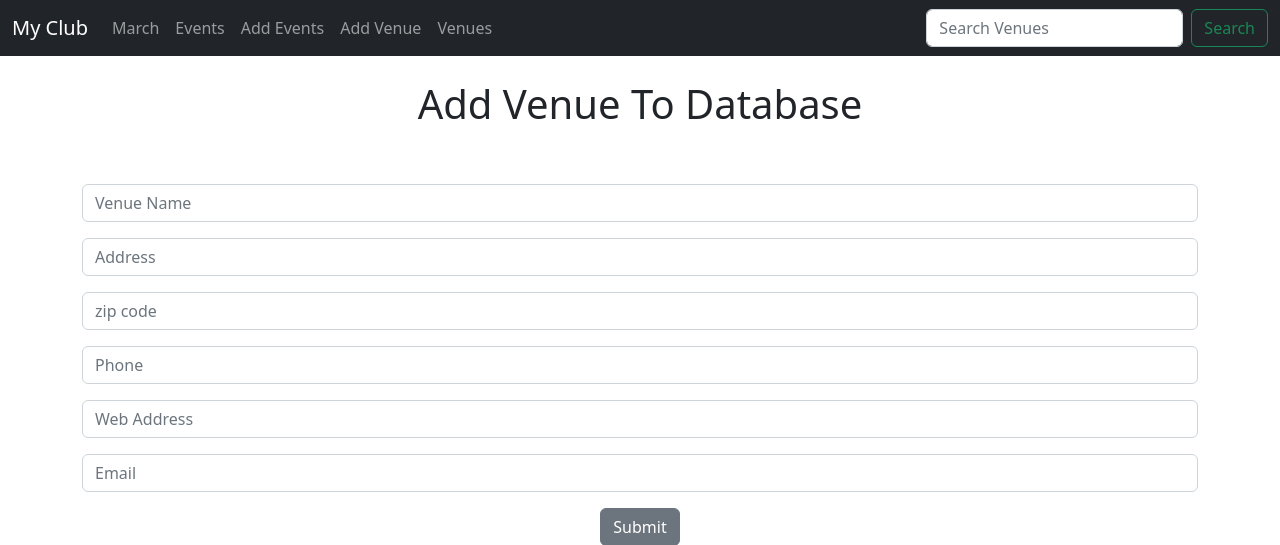
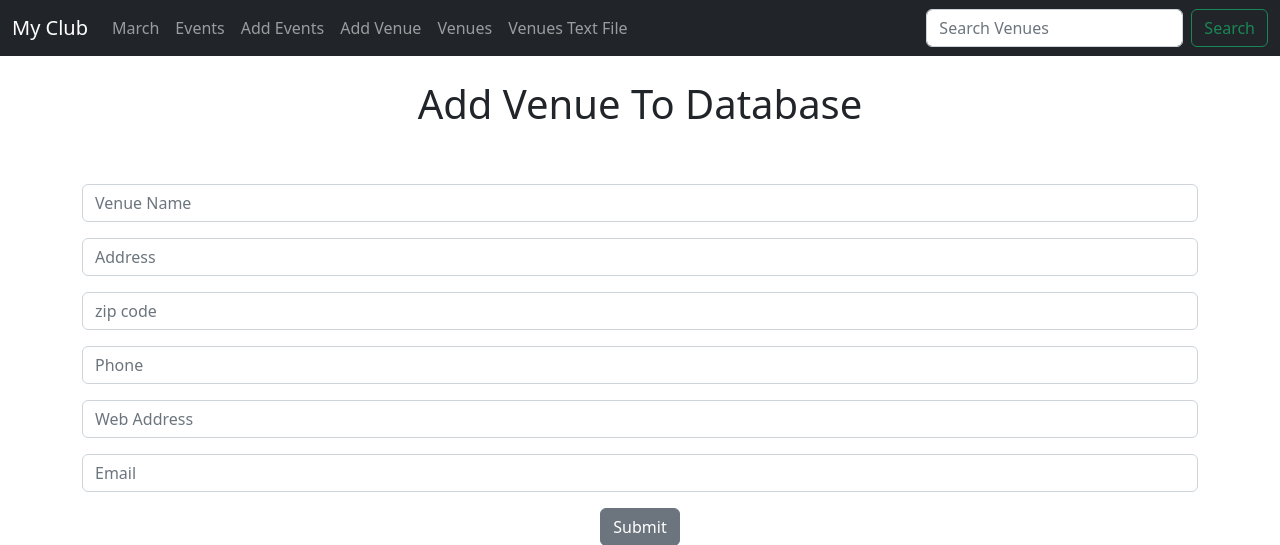
Before and after one commit to MUHAMMAD-NIYAS-P/Codemywednesdays, a Django app: page /add_venue in a window 1280 px wide. Shown: the top 545 px of the page. Run offline with Django 4.2, Linux system fonts and the light colour scheme.

Commit message:
commit 14 v15 (genarate text file for venues)

```diff
--- a/events/templates/events/base.html
+++ b/events/templates/events/base.html
@@ -9,6 +9,18 @@
   <body>
     {% include 'events/navbar.html' %}
     <br>
+
+    <div class="container">
+      {% if messages %}
+        {% for message in messages %}
+          <div class="alert alert-danger alert-dismissible fade show" role="alert">
+            {{ message }}
+            <button type="button" class="btn-close" data-bs-dismiss="alert" aria-label="Close"></button>
+          </div>
+        {% endfor %}
+      {% endif %}
+    </div>
+
     <div class="container">
         {% block content %}
         {% endblock %}
--- a/events/templates/events/navbar.html
+++ b/events/templates/events/navbar.html
@@ -21,6 +21,9 @@
         <li class="nav-item">
           <a class="nav-link" href="{% url 'list-venues' %}">Venues</a>
         </li>
+        <li class="nav-item">
+          <a class="nav-link" href="{% url 'venue-text' %}">Venues Text File</a>
+        </li>
       </ul>
       <form class="d-flex" role="search" method="POST" action="{% url 'search-venues' %}">
         {% csrf_token %}
--- a/events/urls.py
+++ b/events/urls.py
@@ -14,4 +14,5 @@ urlpatterns = [
     path('update_event/<event_id>/', views.update_event, name="update-event"),
     path('delete_event/<event_id>/', views.delete_event, name="delete-event"),
     path('delete_venue/<venue_id>/', views.delete_venue, name="delete-venue"),
+    path('venue_text', views.venue_text, name="venue-text")
 ]
--- a/events/views.py
+++ b/events/views.py
@@ -2,17 +2,35 @@ from django.shortcuts import render, redirect
 import calendar
 from calendar import HTMLCalendar
 from datetime import datetime
-from django.http import HttpResponseRedirect
+from django.http import HttpResponseRedirect, HttpResponse
 from .models import Event, Venue
 from .forms import VenueForm, EventForm
 from django.db.models import Q
 from django.db.models.functions import Lower
+from django.contrib import messages
 
 # Create your views here.
+
+
+def venue_text(request):
+    response = HttpResponse(content_type='text/plain')
+    response['Content-Disposition']='attachment; filename=venues.txt'
+    venues = Venue.objects.all()
+
+    lines = []
+
+    for venue in venues:
+        lines.append(f'--{venue.name}\n--{venue.address}\n--{venue.zip_code}\n--{venue.phone}\n--{venue.web}\n--{venue.email_address}\n\n')
+
+    response.writelines(lines)
+    return response
+
+
 
 def delete_venue(request, venue_id):
     venue = Venue.objects.get(pk=venue_id)
     venue.delete()
+    messages.warning(request, ("Venue has been successfully deleted!"))
     return redirect('list-venues')
 
 
```
